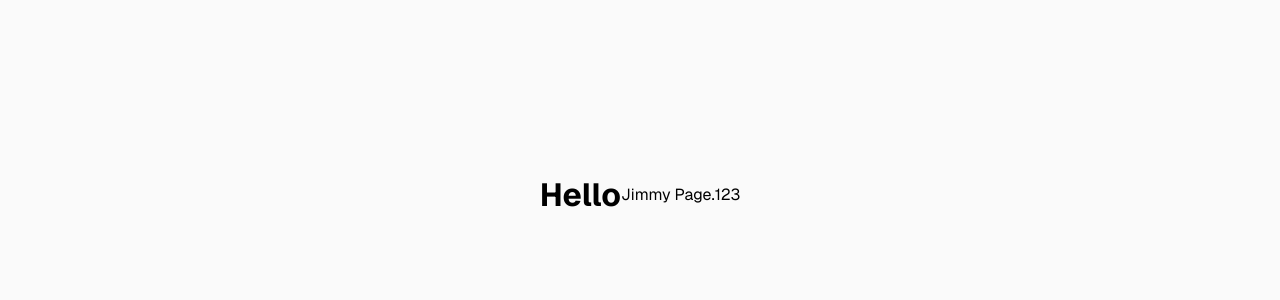
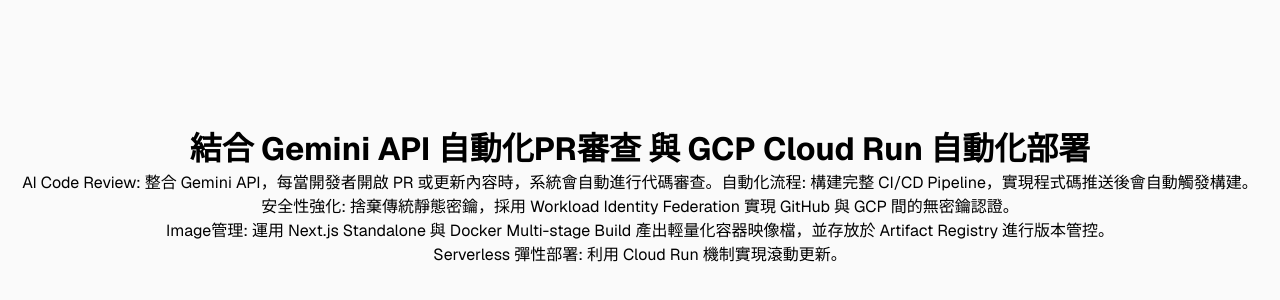
Before and after one commit to jimmy010679/ai-code-review, a Next.js app: page / in a window 1280 px wide. Shown: the part 206-506 px from the top of the page. Built offline with nearby package versions, Linux system fonts and the light colour scheme.

Commit message:
page.tsx內容

```diff
--- a/src/app/page.tsx
+++ b/src/app/page.tsx
@@ -3,9 +3,12 @@
 export default function Home() {
   return (
     <div className={styles.page}>
-      <h1>Hello</h1>
-      <p>Jimmy Page.</p>
-      <p>123</p>
+      <h1>結合 Gemini API 自動化PR審查 與 GCP Cloud Run 自動化部署</h1>
+      <p>AI Code Review: 整合 Gemini API，每當開發者開啟 PR 或更新內容時，系統會自動進行代碼審查。</p>
+      <p>自動化流程: 構建完整 CI/CD Pipeline，實現程式碼推送後會自動觸發構建。</p>
+      <p>安全性強化: 捨棄傳統靜態密鑰，採用 Workload Identity Federation 實現 GitHub 與 GCP 間的無密鑰認證。</p>
+      <p>Image管理: 運用 Next.js Standalone 與 Docker Multi-stage Build 產出輕量化容器映像檔，並存放於 Artifact Registry 進行版本管控。</p>
+      <p>Serverless 彈性部署: 利用 Cloud Run 機制實現滾動更新。</p>
     </div>
   );
 }
```
